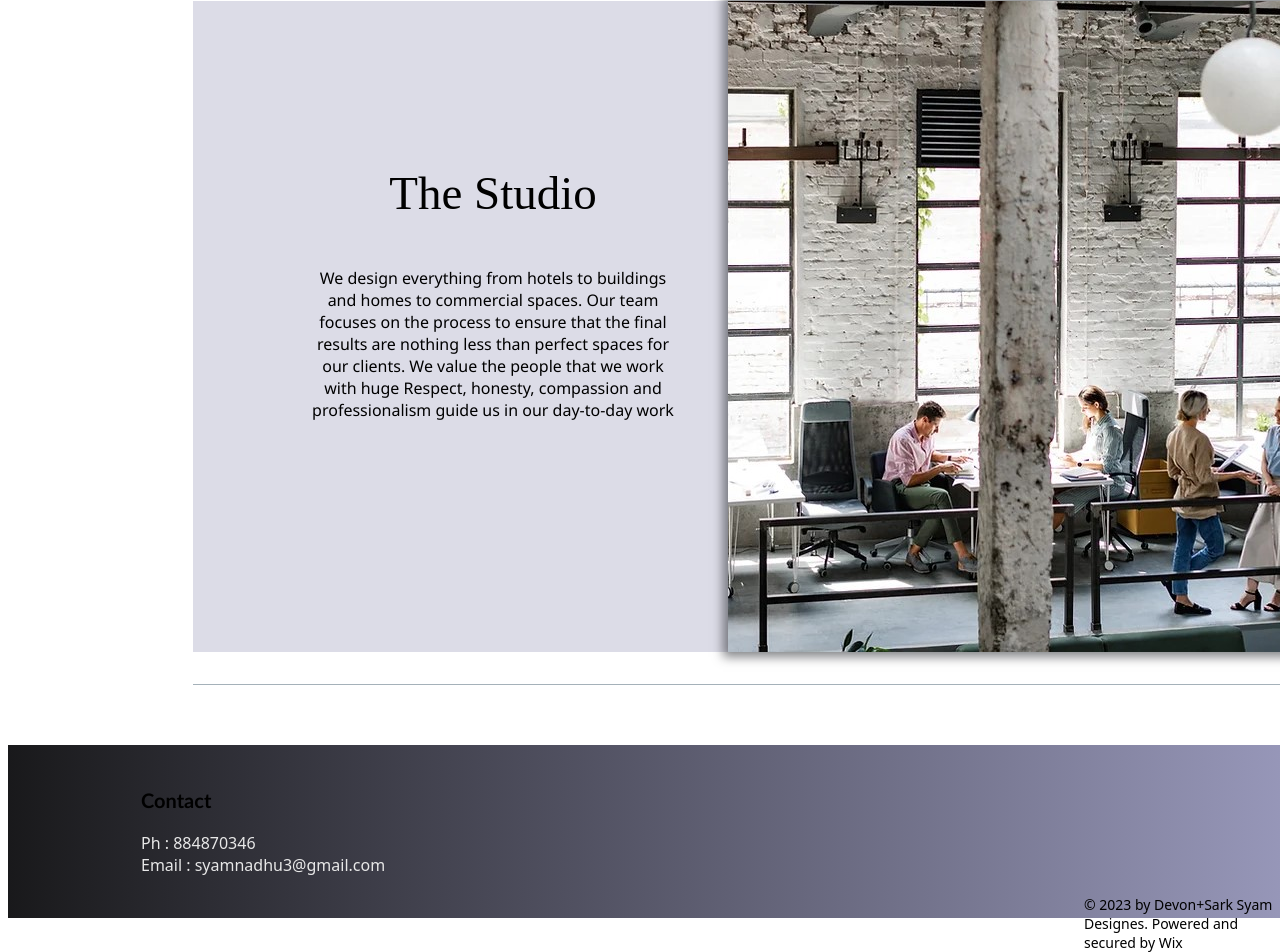
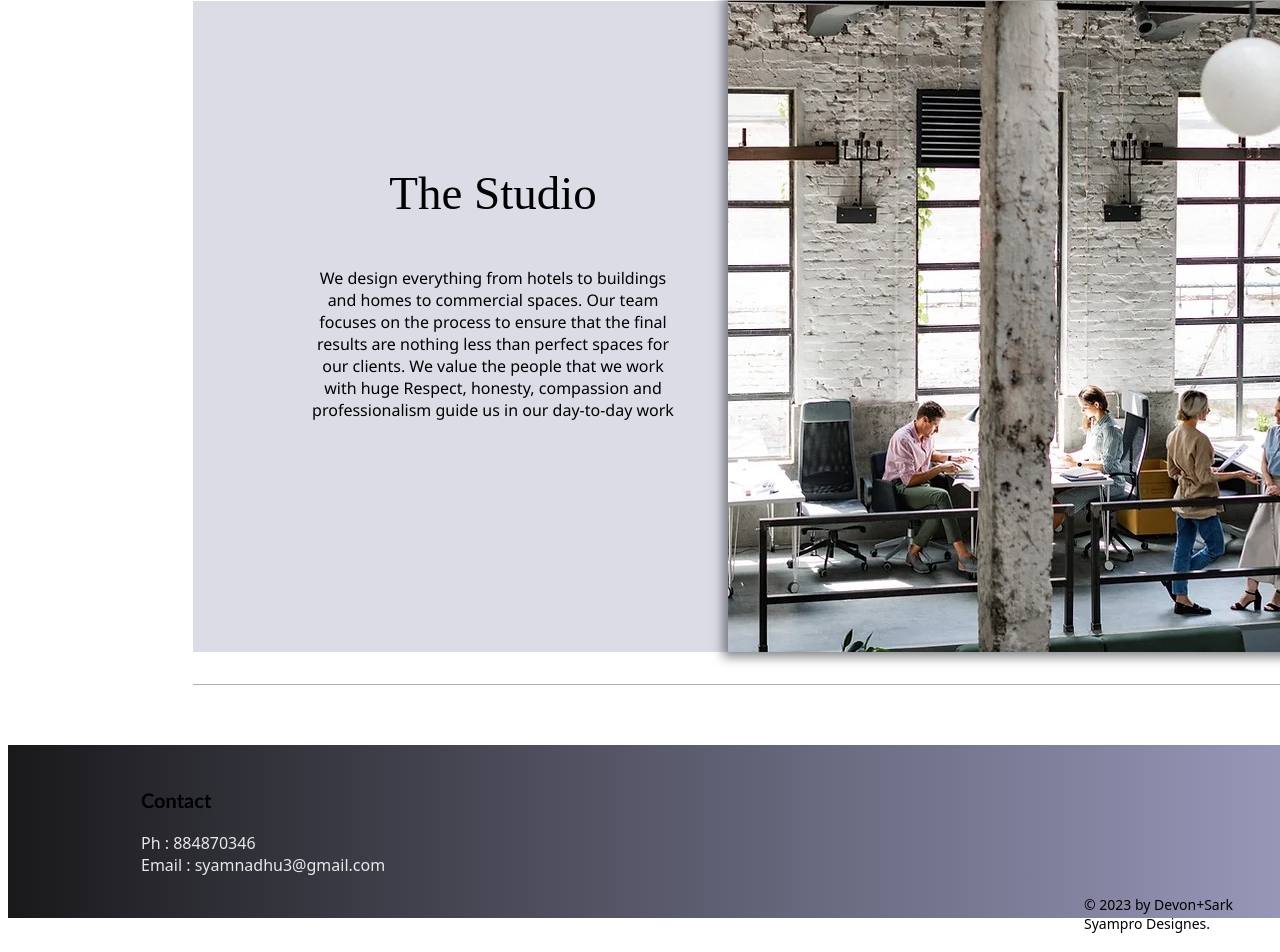
Before and after one commit to syam-ts/Devon-sark, a plain HTML site: page projects.html in a window 1280 px wide. Shown: the part 5224-6176 px from the top of the page. Drawn offline with Linux system fonts and the light colour scheme.

Commit message:
Update projects.html

```diff
--- a/projects.html
+++ b/projects.html
@@ -89,7 +89,7 @@ compassion and<br> professionalism guide us in our day-to-day work
             Email : syamnadhu3@gmail.com
         </div>
         <div id="copyright">
-            © 2023 by Devon+Sark Syam Designes. Powered and secured by Wix
+            © 2023 by Devon+Sark Syampro Designes.
         </div>
     </footer>
     <script>
```
